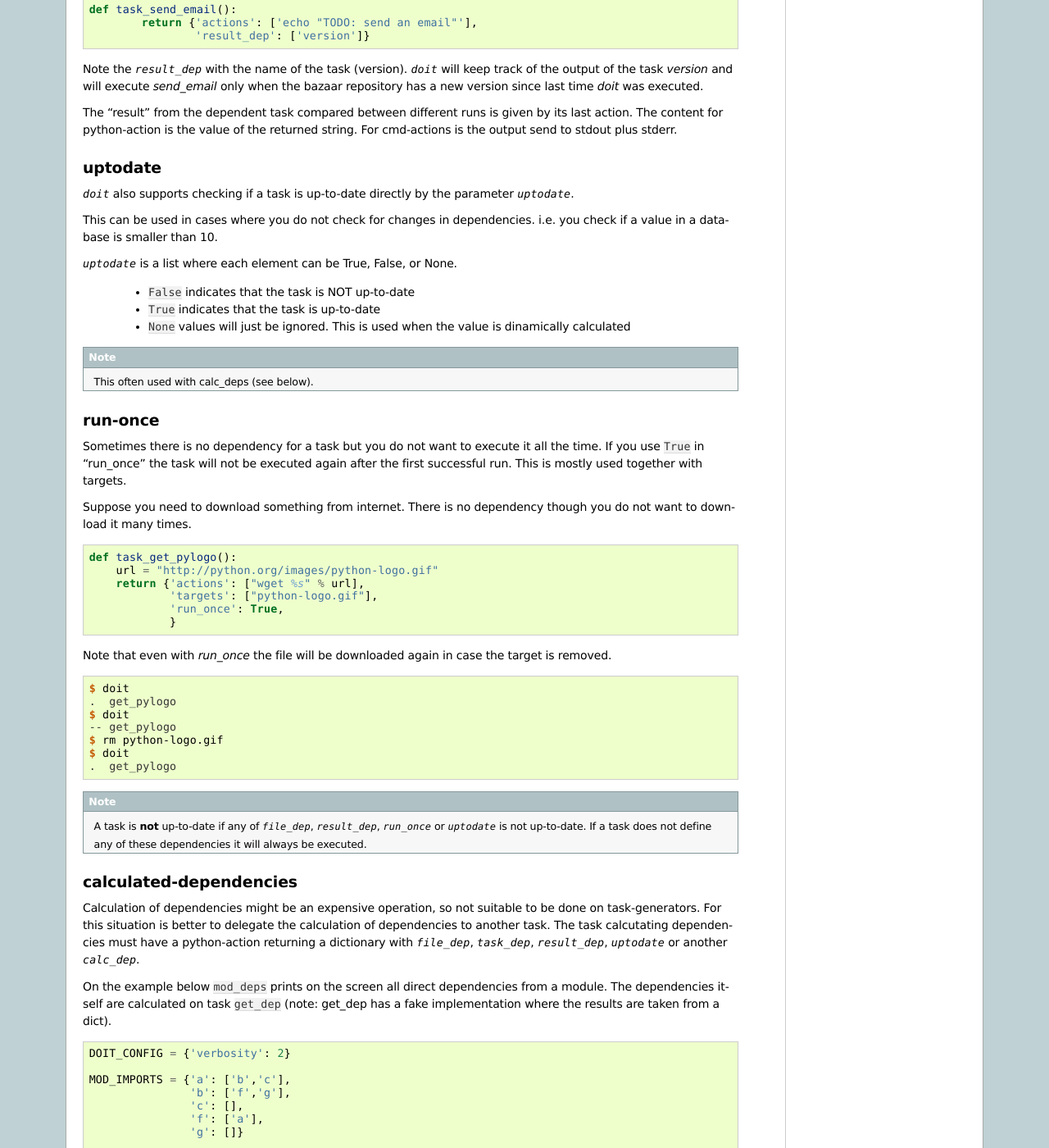
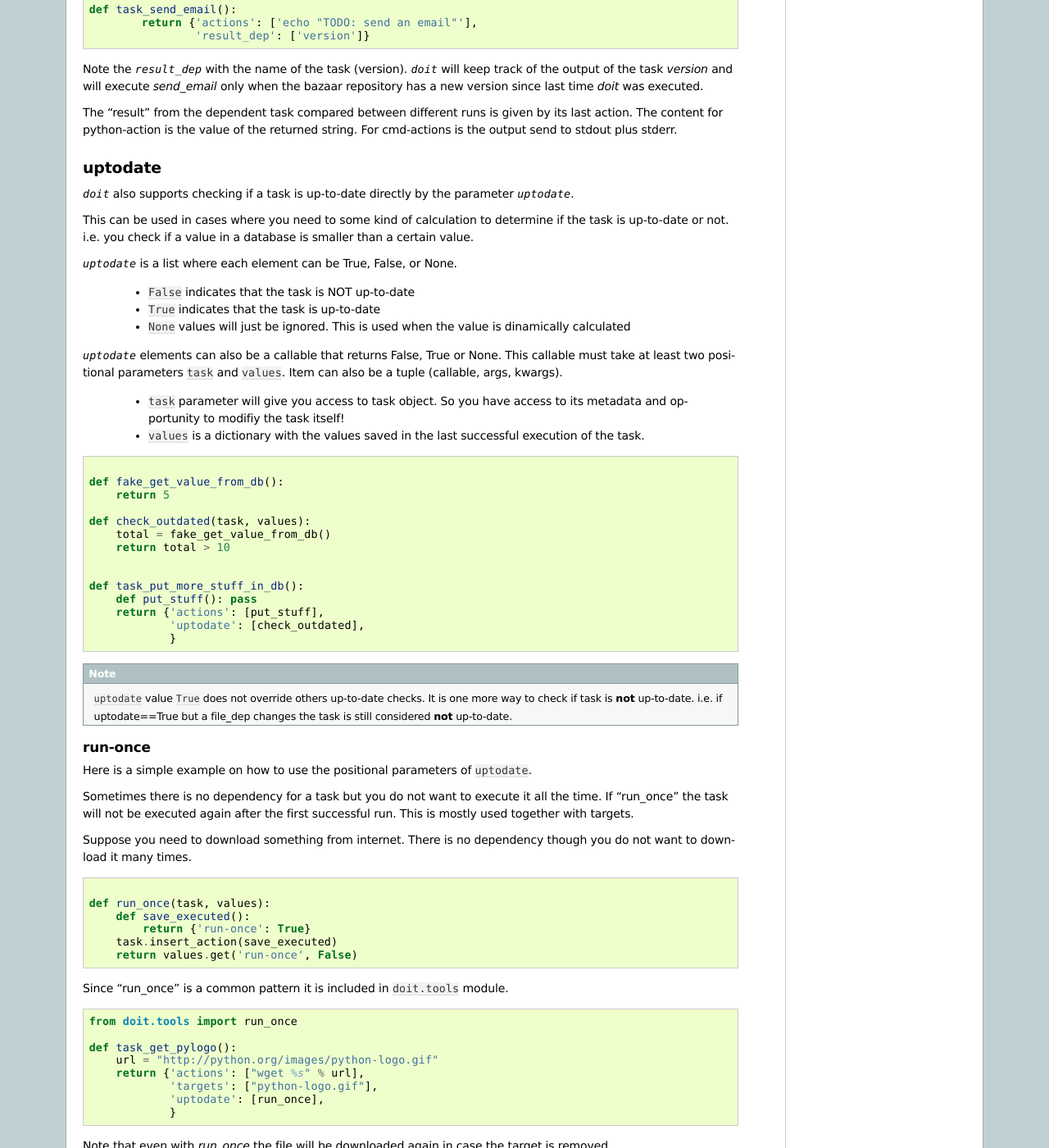
Before and after one commit to pydoit/doit, a Sphinx documentation site: the page built from doc/dependencies.rst, in a window 1280 px wide and 1400 px high, scrolled down 2311 px. Shown: the whole window at 82% size. Built offline with Sphinx 7.4.7, drawn with Linux system fonts in a browser that asks for light colours; comment, search, counter and statistics services are not loaded; some of the changed text lies outside the part shown.

Commit message:
update docs on uptodate.
--HG--
extra : convert_revision : schettino72-20110525080631-vwkay062blhgspcr

```diff
--- a/doc/dependencies.rst
+++ b/doc/dependencies.rst
@@ -34,22 +35,8 @@ So if there are no modifications to the dependencies and you run `doit` again. T
 Note the ``--`` (2 dashes, one space) on the command output on the second time it is executed. It means, this task was up-to-date and not executed.
 
 
-execution order
------------------
-
-If your tasks interact in a way where the target (output) is a file_dep (input) of another task, `doit` will make sure your tasks are executed in the correct order.
-
-.. literalinclude:: tutorial/taskorder.py
-
-.. code-block:: console
-
-  $ doit
-  .  create
-  .  modify
-
-
-file_dep
----------
+file_dep (file dependency)
+-----------------------------
 
 Different from most build-tools dependencies are on tasks not on targets. So `doit` can take advantage of the "execute only if not up-to-date" feature even for tasks that not define targets.
 
@@ -95,6 +82,20 @@ If there are no changes in the dependency the task execution is skipped. But if
     -- compile
 
 
+execution order
+-----------------
+
+If your tasks interact in a way where the target (output) is a file_dep (input) of another task, `doit` will make sure your tasks are executed in the correct order.
+
+.. literalinclude:: tutorial/taskorder.py
+
+.. code-block:: console
+
+  $ doit
+  .  create
+  .  modify
+
+
 result-dependency
 ----------------------
 
@@ -115,7 +116,7 @@ uptodate
 
 `doit` also supports checking if a task is up-to-date directly by the parameter `uptodate`.
 
-This can be used in cases where you do not check for changes in dependencies. i.e. you check if a value in a database is smaller than 10.
+This can be used in cases where you need to some kind of calculation to determine if the task is up-to-date or not. i.e. you check if a value in a database is smaller than a certain value.
 
 `uptodate` is a list where each element can be True, False, or None.
 
@@ -123,22 +124,37 @@ This can be used in cases where you do not check for changes in dependencies. i.
  * ``True`` indicates that the task is up-to-date
  * ``None`` values will just be ignored. This is used when the value is dinamically calculated
 
+`uptodate` elements can also be a callable that returns False, True or None. This callable must take at least two positional parameters ``task`` and ``values``. Item can also be a tuple (callable, args, kwargs).
+
+   -  ``task`` parameter will give you access to task object. So you have access to its metadata and opportunity to modifiy the task itself!
+   -  ``values`` is a dictionary with the values saved in the last successful execution of the task.
+
+.. literalinclude:: tutorial/uptodate_callable.py
+
 .. note::
 
-  This often used with calc_deps (see below).
-
+  ``uptodate`` value ``True`` does not override others up-to-date checks. It is one more way to check if task is **not** up-to-date. i.e. if uptodate==True but a file_dep changes the task is still considered **not** up-to-date.
 
 
 run-once
---------
+^^^^^^^^^^
 
-Sometimes there is no dependency for a task but you do not want to execute it all the time. If you use ``True`` in "run_once" the task will not be executed again after the first successful run. This is mostly used together with targets.
+Here is a simple example on how to use the positional parameters of ``uptodate``.
+
+Sometimes there is no dependency for a task but you do not want to execute it all the time. If "run_once" the task will not be executed again after the first successful run. This is mostly used together with targets.
 
 Suppose you need to download something from internet. There is no dependency though you do not want to download it many times.
+
+
+.. literalinclude:: tutorial/run_once.py
+
+Since "run_once" is a common pattern it is included in ``doit.tools`` module.
+
 
 .. literalinclude:: tutorial/download.py
 
 Note that even with *run_once* the file will be downloaded again in case the target is removed.
+
 
 .. code-block:: console
 
@@ -153,7 +169,17 @@ Note that even with *run_once* the file will be downloaded again in case the tar
 
 .. note::
 
-  A task is **not** up-to-date if any of `file_dep`, `result_dep`, `run_once` or `uptodate` is not up-to-date. If a task does not define any of these dependencies it will always be executed.
+  If you want to use other tasks to calculate ``uptodate`` you should combine it with ``calc_deps``.
+
+
+
+doit up-to-date definition
+-----------------------------
+
+A task is **not** up-to-date if any of `file_dep`, `result_dep`, or `uptodate` is not up-to-date or there is a missing `target`. If a task does not define any of these dependencies it will always be executed.
+
+Apart from these dependencies used to determine if a task is up-to-date or not. ``doit`` also include other kind of dependencies to help you combine tasks so they are executed in appropriate order.
+
 
 
 calculated-dependencies
@@ -165,6 +191,7 @@ On the example below ``mod_deps`` prints on the screen all direct dependencies f
 
 
 .. literalinclude:: tutorial/calc_dep.py
+
 
 
 task-dependency
@@ -193,6 +220,11 @@ This example we make sure we include a file with the latest revision number of t
     .  tar
 
 
+.. note::
+
+  a *task-dependency* is executed before checking if the task is up-to-date. If you want to execute another task only if it is not up-to-date you should use a ``setup`` task.
+
+
 groups
 ^^^^^^^
 
@@ -216,19 +248,6 @@ For *python-action* the action callable parameter names must match with keys fro
 
 
 
-keywords on actions
---------------------
-
-It is common situation to use task information such as *targets*, *dependencies*, or *changed* in its own actions. Note: Dependencies are only *file-dependencies*.
-
-For *cmd-action* you can use the python notation for keyword substitution on strings. The string will contain all values separated by a space (" ").
-
-For *python-action* create a parameter in the function `doit` will take care of passing the value when the function is called. The values are passed as list of strings.
-
-.. literalinclude:: tutorial/hello.py
-
-
-
 Environment setup
 ---------------------
 
@@ -242,3 +261,15 @@ Task may also define 'teardown' actions. These actions are executed after all ta
 Example:
 
 .. literalinclude:: tutorial/tsetup.py
+
+
+keywords on actions
+--------------------
+
+It is common situation to use task information such as *targets*, *dependencies*, or *changed* in its own actions. Note: Dependencies are only *file-dependencies*.
+
+For *cmd-action* you can use the python notation for keyword substitution on strings. The string will contain all values separated by a space (" ").
+
+For *python-action* create a parameter in the function `doit` will take care of passing the value when the function is called. The values are passed as list of strings.
+
+.. literalinclude:: tutorial/hello.py
--- a/doc/tutorial/download.py
+++ b/doc/tutorial/download.py
@@ -1,6 +1,8 @@
+from doit.tools import run_once
+
 def task_get_pylogo():
     url = "http://python.org/images/python-logo.gif"
     return {'actions': ["wget %s" % url],
             'targets': ["python-logo.gif"],
-            'run_once': True,
+            'uptodate': [run_once],
             }
--- /dev/null
+++ b/doc/tutorial/run_once.py
@@ -0,0 +1,6 @@
+
+def run_once(task, values):
+    def save_executed():
+        return {'run-once': True}
+    task.insert_action(save_executed)
+    return values.get('run-once', False)
--- /dev/null
+++ b/doc/tutorial/uptodate_callable.py
@@ -0,0 +1,14 @@
+
+def fake_get_value_from_db():
+    return 5
+
+def check_outdated(task, values):
+    total = fake_get_value_from_db()
+    return total > 10
+
+
+def task_put_more_stuff_in_db():
+    def put_stuff(): pass
+    return {'actions': [put_stuff],
+            'uptodate': [check_outdated],
+            }
```
Also changed, not shown: other parts of doc/dependencies.rst (+3 -2 lines), doc/tools.rst (+17 -4 lines), 1 other file.
